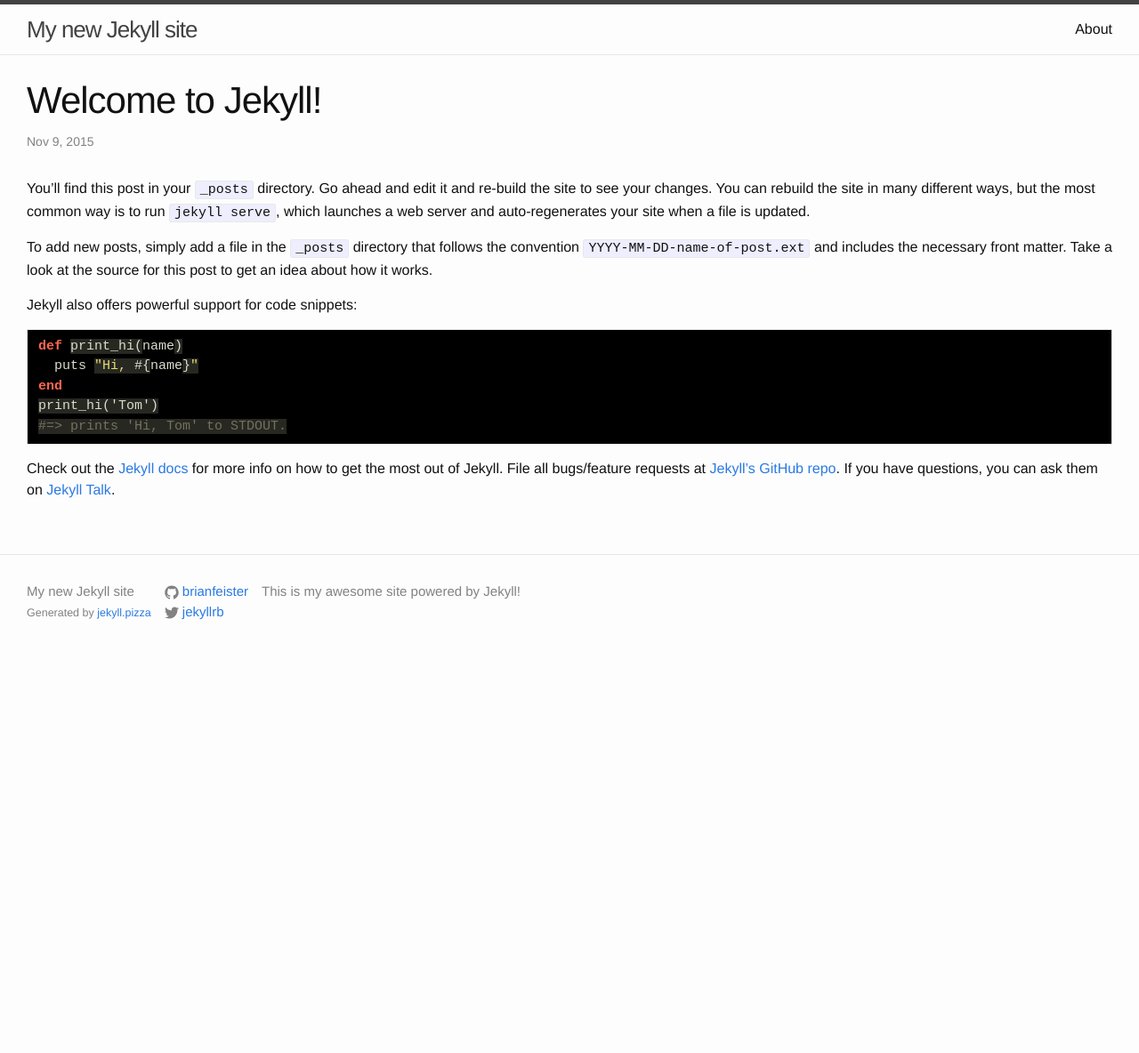
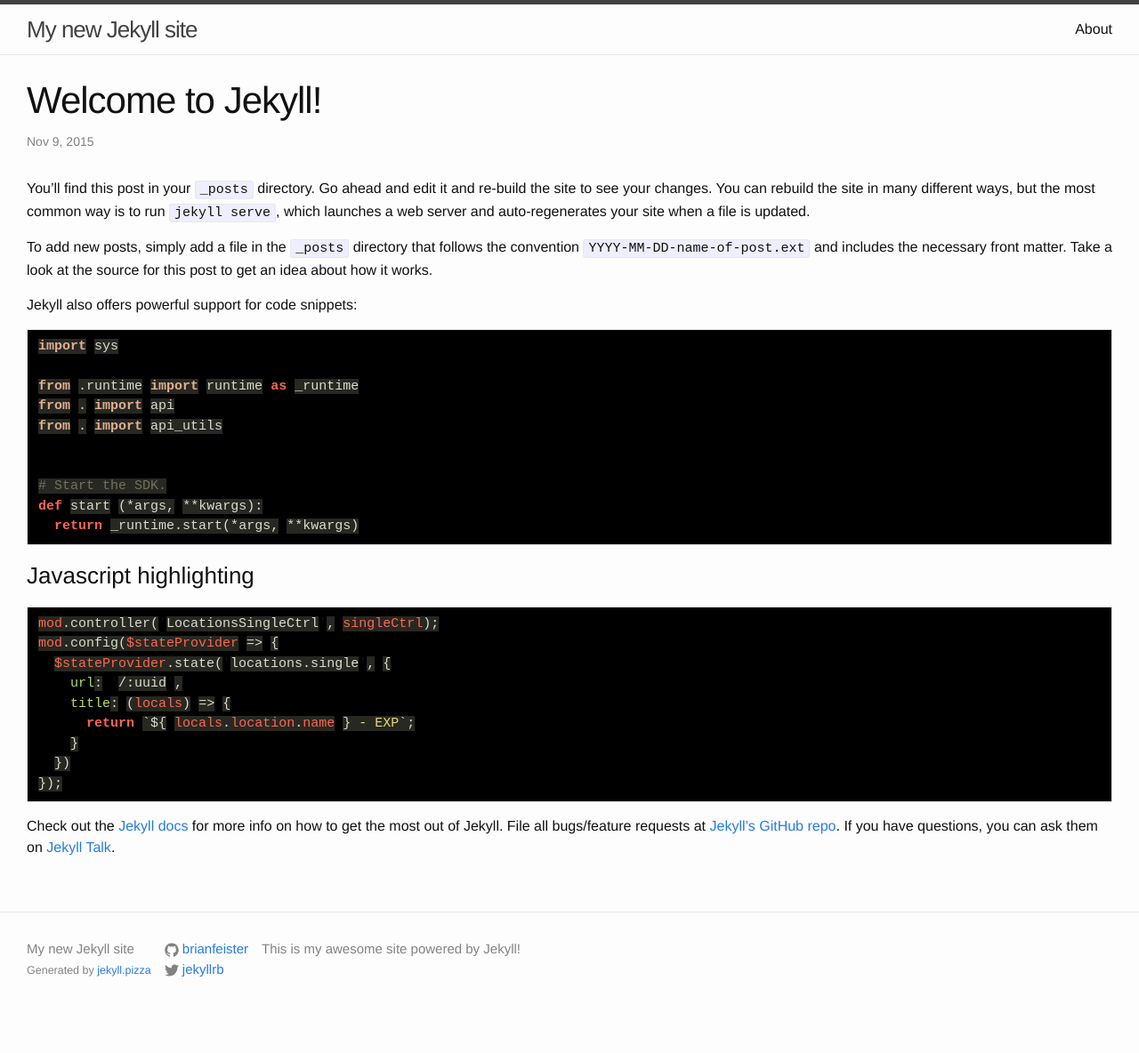
Before and after one commit to brianfeister/brianfeister.github.io, a Jekyll site: the page built from _posts/2015-11-09-welcome-to-jekyll.md, in a window 1280 px wide. Shown: the whole page at 89% size. Built offline with Jekyll 4.4.1, drawn with Linux system fonts in a browser that asks for light colours; before the commit the page ends 900 px from its top, so only the background shows below that.

Commit message:
Update 2015-11-09-welcome-to-jekyll.md

```diff
--- a/_posts/2015-11-09-welcome-to-jekyll.md
+++ b/_posts/2015-11-09-welcome-to-jekyll.md
@@ -10,12 +10,34 @@ To add new posts, simply add a file in the `_posts` directory that follows the c
 
 Jekyll also offers powerful support for code snippets:
 
-{% highlight ruby %}
-def print_hi(name)
-  puts "Hi, #{name}"
-end
-print_hi('Tom')
-#=> prints 'Hi, Tom' to STDOUT.
+{% highlight python %}
+
+import sys
+
+from .runtime import runtime as _runtime
+from . import api
+from . import api_utils
+
+
+# Start the SDK.
+def start (*args, **kwargs):
+  return _runtime.start(*args, **kwargs)
+
+{% endhighlight %}
+
+### Javascript highlighting
+
+{% highlight javascript %}
+mod.controller('LocationsSingleCtrl', singleCtrl);
+mod.config($stateProvider => {
+  $stateProvider.state('locations.single', {
+    url: '/:uuid',
+    title: (locals) => {
+      return `${ locals.location.name } - EXP`;
+    }
+  })
+});
+
 {% endhighlight %}
 
 Check out the [Jekyll docs][jekyll-docs] for more info on how to get the most out of Jekyll. File all bugs/feature requests at [Jekyll’s GitHub repo][jekyll-gh]. If you have questions, you can ask them on [Jekyll Talk][jekyll-talk].
```
